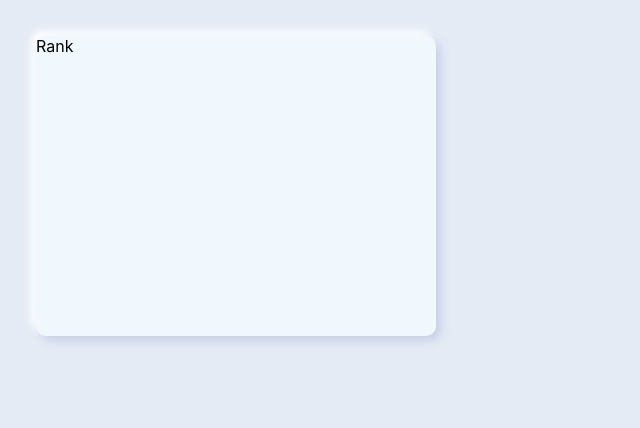
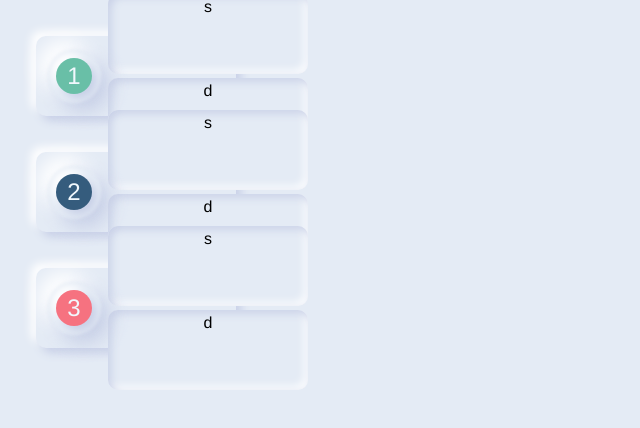
Before and after one commit to StevenCreates/gemwarrior.io, a Next.js app: page /testing in a window 1280 px wide. Shown: the top 428 px of the page, without its empty margins (0-640 px from the left). Built offline with nearby package versions, Linux system fonts and the light colour scheme.

Commit message:
more component updates

```diff
--- /dev/null
+++ b/components/CircleRank.js
@@ -0,0 +1,90 @@
+import React from "react";
+import { motion } from "framer-motion";
+
+const rankColors = {
+  1: '#69BFA7',
+  2: '#355C7D',
+  3: '#F67280',
+  default: ''
+}
+
+export const CircleRank = ({coin, size = '36px'}) => {
+  const { rank } = coin
+  const backgroundColor = rankColors[rank]
+
+  return (
+    <>
+      <motion.div
+        style={{
+            display: "flex",
+            position: "relative"
+        }}
+        layout
+      >
+        <motion.div
+        style={{
+            width: size,
+            position: "absolute",
+            height: size,
+            borderRadius: "50%",
+            filter: "blur(1px)",
+            boxShadow: '.4rem .4rem .8rem #c8d0e7, -.4rem -.4rem .8rem #FFFFFF',
+            background: 'linear-gradient(to bottom right, #c8d0e7 0%, #FFFFFF 100%)',
+        }}
+        animate={{
+            scale: [1, 2],
+            opacity: [1, 1, 0]
+        }}
+        transition={{
+            repeat: Infinity,
+            repeatType: 'loop',
+            duration: 4,
+            type: 'spring'
+        }}
+        >
+        </motion.div>
+                <motion.div
+        style={{
+            width: size,
+            position: "absolute",
+            height: size,
+            borderRadius: "50%",
+            filter: "blur(1px)",
+            boxShadow: '.4rem .4rem .8rem #c8d0e7, -.4rem -.4rem .8rem #FFFFFF',
+        }}
+        animate={{
+            scale: [1, 2],
+            opacity: [1, 1, 0]
+        }}
+        transition={{
+            repeat: Infinity,
+            repeatType: 'loop',
+            duration: 4,
+            type: 'spring',
+            delay: 2
+        }}
+        >
+        </motion.div>
+
+        <div
+        style={{
+            width: size,
+            height: size,
+            display: "flex",
+            justifyContent: "center",
+            alignItems: "center",
+            borderRadius: "50%",
+            fontSize: "1.5rem",
+            background: backgroundColor,
+            color: '#f1f8fd',
+            boxShadow: "5px 5px 10px #c8d0e7, -5px -5px 10px #ffffff",
+            zIndex: 600,
+            position: "relative",
+        }}
+        >
+            {rank}
+        </div>
+      </motion.div>
+    </>
+  );
+};
--- a/components/Container.js
+++ b/components/Container.js
@@ -8,6 +8,7 @@ export const Container = ({
   width,
   padding,
   className,
+  borderRadius,
 }) => {
   return (
     <>
@@ -19,8 +20,8 @@ export const Container = ({
       </div>
       <style jsx>{`
         .container {
-          background: #f1f8fd;
-          border-radius: 10px;
+          background: #E4EBF5;
+          border-radius: ${borderRadius ? borderRadius : '10px'};
           box-sizing: border-box;
           box-shadow: 5px 5px 10px #c8d0e7, -5px -5px 10px #ffffff;
           height: ${height};
@@ -28,12 +29,12 @@ export const Container = ({
           width: ${width};
         }
         .inset-container {
-          background: #f1f8fd;
-          border-radius: 10px;
+          background: #E4EBF5;
+          border-radius: ${borderRadius ? borderRadius : '10px'};
           box-sizing: border-box;
           box-shadow: inset 0.2rem 0.2rem 0.5rem #c8d0e7,
             inset -0.2rem -0.2rem 0.5rem #ffffff;
-          height: ${height};
+          height: ${height ? height : '100%'};
           padding: ${padding};
           width: ${width};
         }
--- a/components/PlayButton.js
+++ /dev/null
@@ -1,20 +0,0 @@
-import React from "react";
-
-export const PlayButton = () => {
-  return (
-    <>
-      <div className="far-outer-circle">
-        <div className="outer-circle">
-            <div className="inner-circle">
-                Rank
-            </div>
-        </div>
-      </div>
-      <style jsx>
-        {`
-
-        `}
-      </style>
-    </>
-  );
-};
--- a/pages/testing.js
+++ b/pages/testing.js
@@ -1,14 +1,74 @@
-import React from 'react'
-import { Card } from '../components/Card'
-import { Container } from '../components/Container'
-import { PlayButton } from '../components/PlayButton'
+import React from "react";
+import { Card } from "../components/Card";
+import { Container } from "../components/Container";
+import { CircleRank } from "../components/CircleRank";
+
+const coins = [
+  {
+    rank: 1,
+    symbol: "SPROUT",
+    icon: "",
+  },
+  {
+    rank: 2,
+    symbol: "BTH",
+    icon: "",
+  },
+  {
+    rank: 3,
+    symbol: "MCRT",
+    icon: "",
+  },
+];
 
 export default function testing() {
   return (
-    <div style={{margin: '36px'}}>
-        <Card>
-            <PlayButton/>
-        </Card>
-    </div>
-  )
+    <>
+      {coins.map((coin) => (
+        <div className="rank-card" key={coin.rank}>
+          <Card padding="4px" height="80px" width="200px">
+            <div className="coin-info">
+            <CircleRank coin={coin} />
+            <div></div>
+            <div className="third-column">
+              <Container borderRadius={'0px 0px 10px 0px'} type="inset">s</Container>
+              <Container borderRadius={'0px 0px 10px 0px'} type="inset">d</Container>
+            </div>
+            </div>
+          </Card>
+        </div>
+      ))}
+      <style jsx>
+        {`
+          .rank-card {
+            margin: 36px;
+            box-sizing: border-box;
+          }
+          .coin-info {
+            height: 100%;
+            padding-left: 16px;
+            display: grid;
+            align-items: center;
+            align-content: center;
+            text-align: center;
+            grid-template-columns: repeat(3, 1fr);
+            grid-template-rows: 1fr;
+            grid-column-gap: 8px;
+            grid-row-gap: 8px;
+            box-sizing: border-box;
+          }
+          .third-column {
+            height: 100%;
+            display: grid;
+            align-items: center;
+            align-content: center;
+            text-align: center;
+            box-sizing: border-box;
+            grid-row-gap: 4px;
+            grid-template-rows: repeat(2, 1fr);
+          }
+        `}
+      </style>
+    </>
+  );
 }
--- a/styles/globals.css
+++ b/styles/globals.css
@@ -3,8 +3,7 @@ body {
   padding: 0;
   margin: 0;
   background-color: #E4EBF5;
-  font-family: -apple-system, BlinkMacSystemFont, Segoe UI, Roboto, Oxygen,
-    Ubuntu, Cantarell, Fira Sans, Droid Sans, Helvetica Neue, sans-serif;
+  font-family: Helvetica Neue;
 }
 
 a {
```
Also changed, not shown: components/Button.js (+11 -9 lines).
